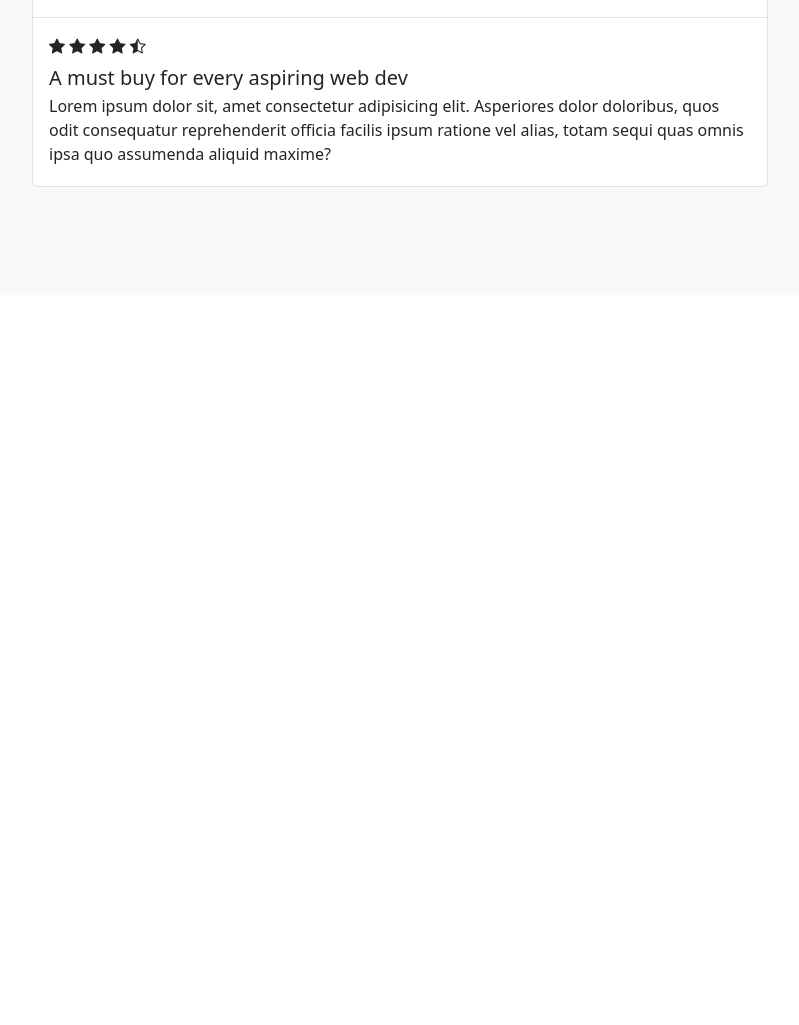
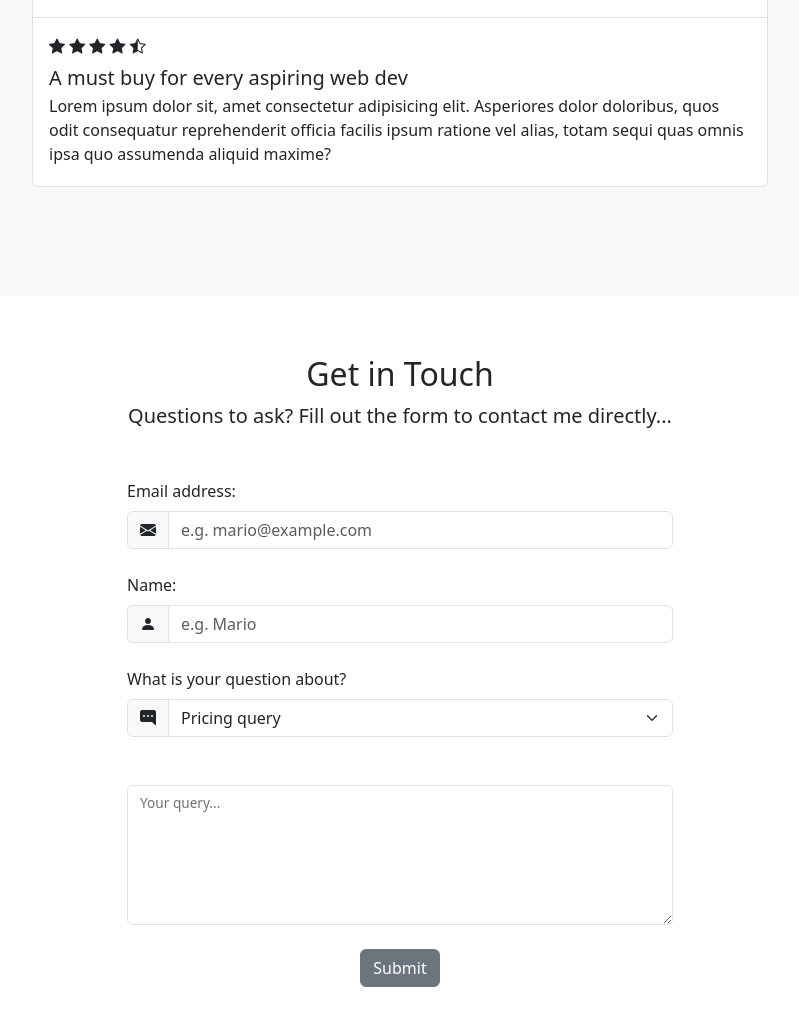
Before and after one commit to Avalonest/Bootstrap5, a plain HTML site: page index.html in a window 1280 px wide. Shown: the part 3331-4356 px from the top of the page, without its empty margins (240-1039 px from the left). Before the commit the page ends 3626 px from the top, so only its background shows below. Drawn offline with nearby package versions, Linux system fonts and the light colour scheme.

Commit message:
lesson 14 done

```diff
--- a/index.html
+++ b/index.html
@@ -256,6 +256,58 @@
       </div>
     </section>
 
+    <section class="contact">
+      <div class="container-lg">
+        <div class="text-center">
+          <h2>Get in Touch</h2>
+          <p class="lead">Questions to ask? Fill out the form to contact me directly...</p>
+        </div>
+
+        <div class="row justify-content-center my-5">
+          <div class="col-lg-6">
+            <form>
+              <label for="email" class="form-label">Email address:</label>
+              <div class="mb-4 input-group">
+                <span class="input-group-text">
+                  <i class="bi bi-envelope-fill"></i>
+                </span>
+                <input type="email" class="form-control" id="email" placeholder="e.g. mario@example.com">
+              </div>
+
+              <label for="name" class="form-label">Name:</label>
+              <div class="input-group mb-4">
+                <span class="input-group-text">
+                  <i class="bi bi-person-fill"></i>
+                </span>
+                <input type="text" class="form-control" id="name" placeholder="e.g. Mario">
+              </div>
+
+              <label for="subject" class="form-label">What is your question about?</label>
+              <div class="input-group mb-4">
+                <span class="input-group-text">
+                  <i class="bi bi-chat-right-dots-fill"></i>
+                </span>
+                <select class="form-select" id="subject">
+                <option value="pricing" selected>Pricing query</option>
+                <option value="content">Content query</option>
+                <option value="other">Other query</option>
+              </select>
+              </div>
+
+              <div class="form-floating mb-4 mt-5">
+                <textarea id="query" class="form-control" style="height: 140px"></textarea>
+                <label for="query" class="form-label">Your query...</label>
+              </div>
+
+              <div class="mb-4 text-center">
+                <button type="submit" class="btn btn-secondary">Submit</button>
+              </div>
+            </form>
+          </div>
+        </div>
+      </div>
+    </section>
+
     <script src="https://cdn.jsdelivr.net/npm/@popperjs/core@2.11.8/dist/umd/popper.min.js" integrity="sha384-I7E8VVD/ismYTF4hNIPjVp/Zjvgyol6VFvRkX/vR+Vc4jQkC+hVqc2pM8ODewa9r" crossorigin="anonymous"></script>
     <script src="https://cdn.jsdelivr.net/npm/bootstrap@5.3.8/dist/js/bootstrap.min.js" integrity="sha384-G/EV+4j2dNv+tEPo3++6LCgdCROaejBqfUeNjuKAiuXbjrxilcCdDz6ZAVfHWe1Y" crossorigin="anonymous"></script>
   </body>
```
